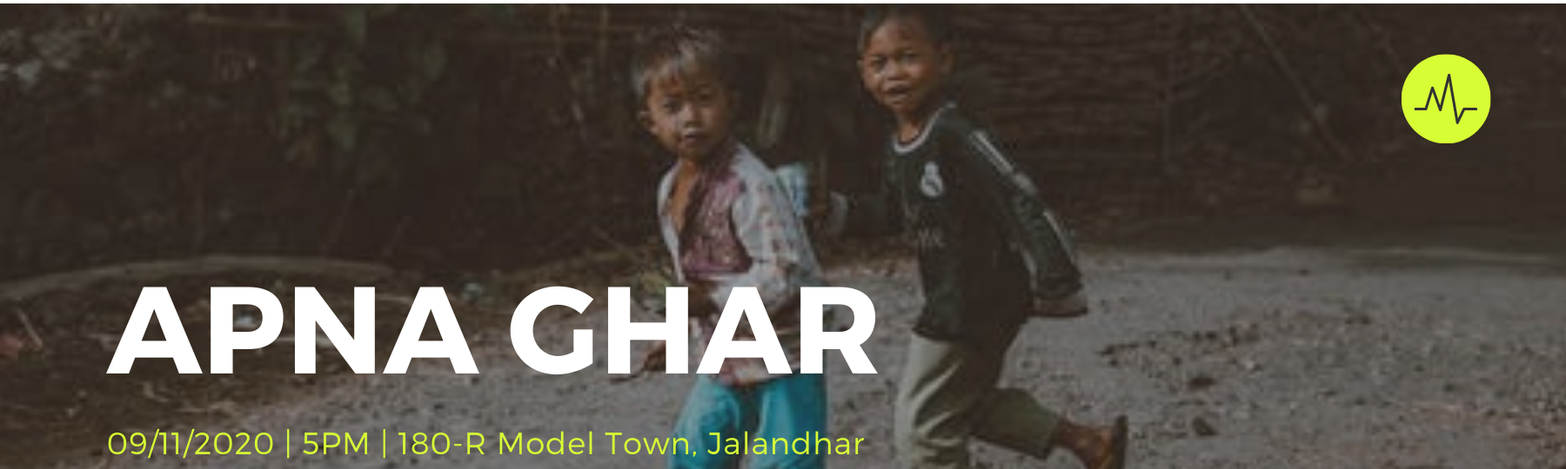
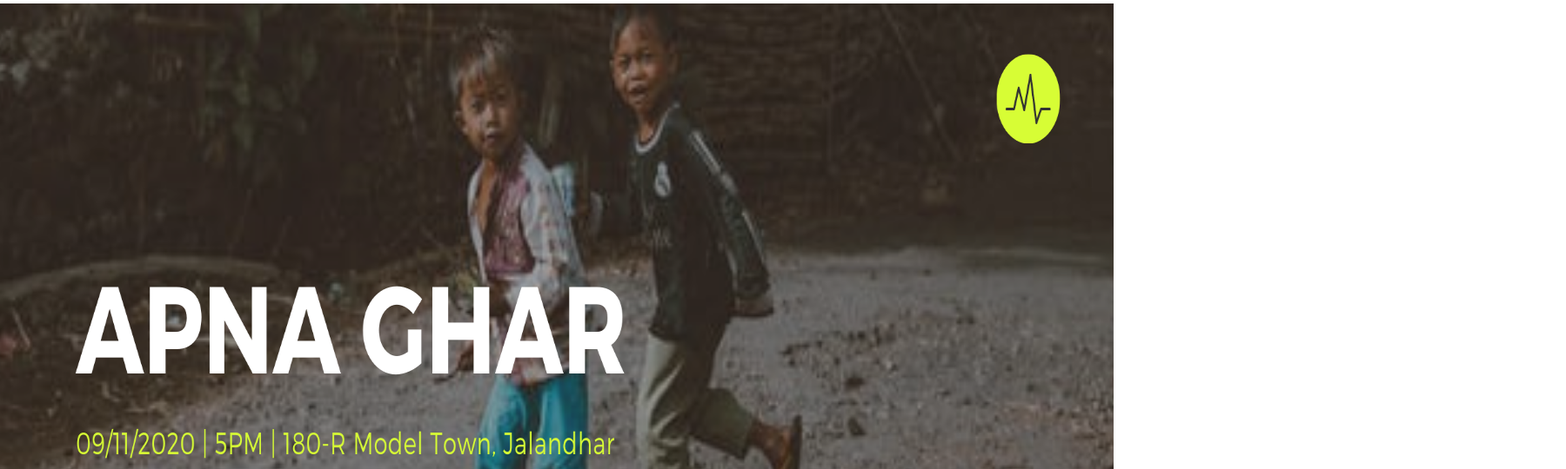
Before and after one commit to Ishaan33/rahgir0, a plain HTML site: page index.html in a window 1280 px wide. Shown: the part 132-672 px from the top of the page at 87% size, 1800 px wide, since content can reach past the window. Drawn offline with Linux system fonts and the light colour scheme.

Commit message:
Update style.css

```diff
--- a/style.css
+++ b/style.css
@@ -79,7 +79,7 @@ header{
     width: 100%;
     height: auto;
     overflow: hidden;
-    width: 1800px;
+    /*width: 1800px;*/
     margin: auto;
     text-align: center;
 }
```
